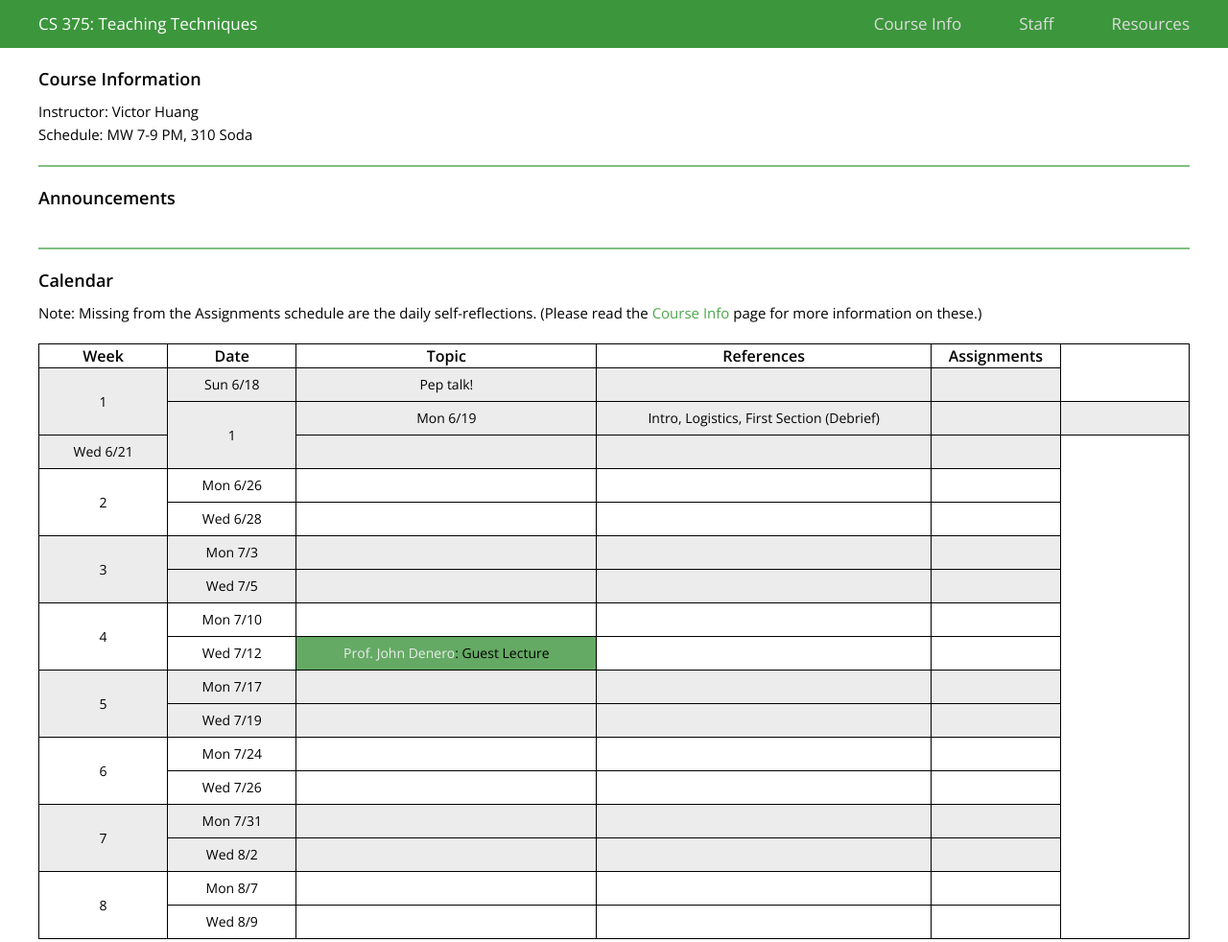
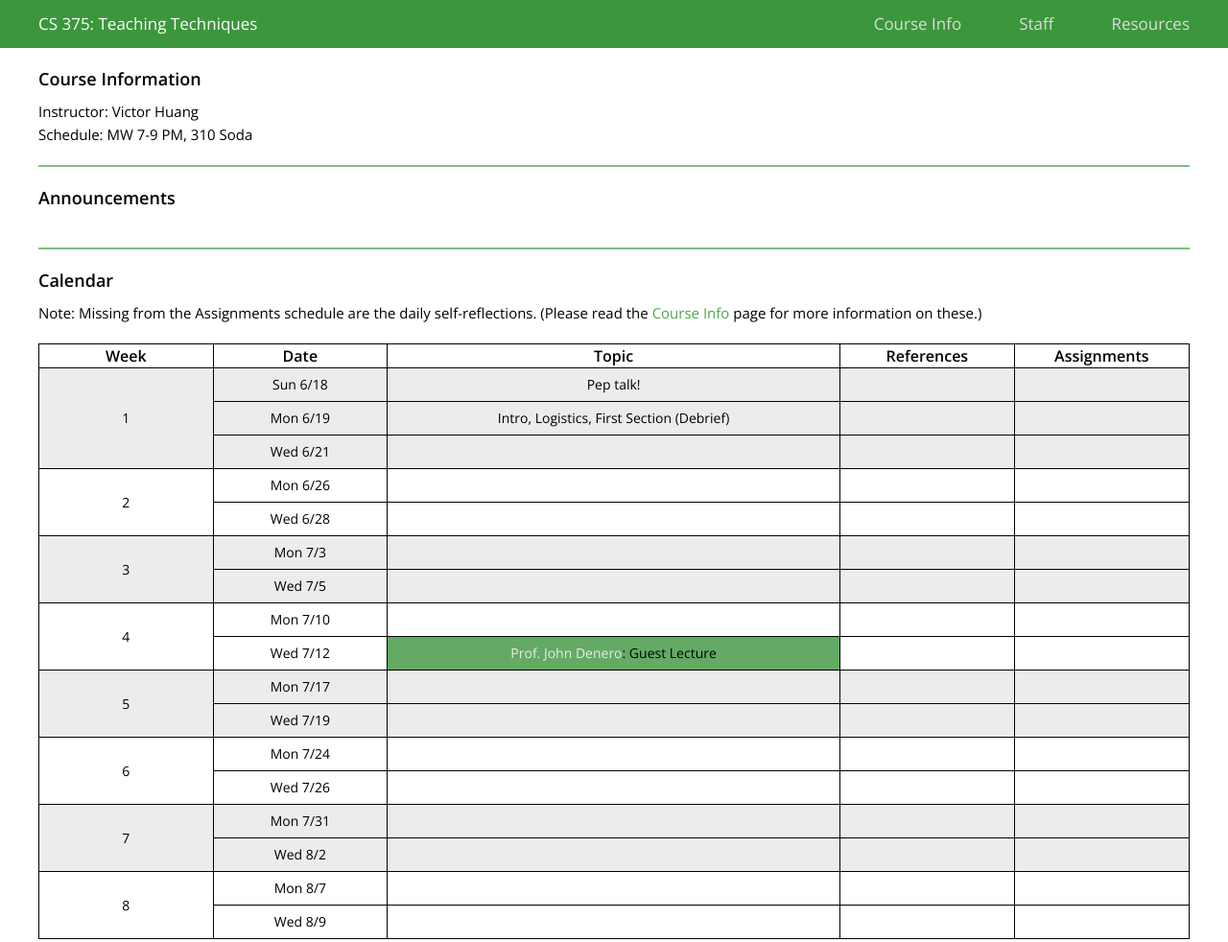
Before and after one commit to cs375/su17, a plain HTML site: page index.html in a window 1280 px wide. Shown: the whole page at 96% size. Drawn offline with nearby package versions, Linux system fonts and the light colour scheme.

Commit message:
fixed calendar

```diff
--- a/index.html
+++ b/index.html
@@ -55,14 +55,13 @@
                 <tbody>
                     <!-- Week 1 -->
                     <tr class="odd">
-                        <td rowspan="2">1</td>
+                        <td rowspan="3">1</td>
                         <td>Sun 6/18</td>
                         <td>Pep talk!</td>
                         <td></td>
                         <td></td>
                     </tr>
                     <tr class="odd">
-                        <td rowspan="2">1</td>
                         <td>Mon 6/19</td>
                         <td>Intro, Logistics, First Section (Debrief)</td>
                         <td></td>
```
Also changed, not shown: assets/images/amruta-yelamanchili.jpg.
